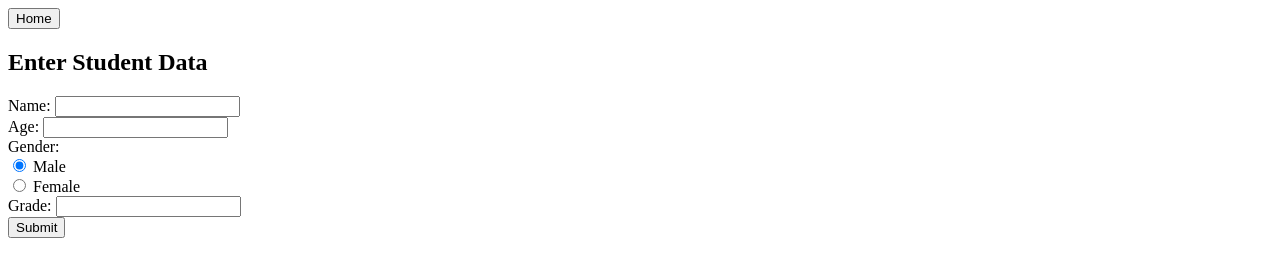
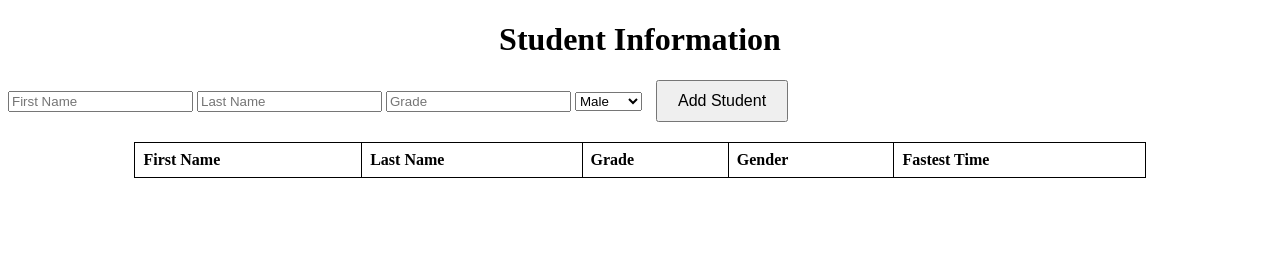
Before and after one commit to Bodie-Zwank/FeedTheCats, a plain HTML site: page names/names.html in a window 1280 px wide. Drawn offline with Linux system fonts and the light colour scheme.

Commit message:
changed names

```diff
--- a/names/names.css
+++ b/names/names.css
@@ -1,67 +1,41 @@
-/* CSS for side-by-side radio buttons */
-.gender-options {
-  display: flex;
-  justify-content: space-between;
+/* styles.css */
+
+/* Centering the title */
+h1 {
+  text-align: center;
 }
 
-.gender-options div {
-  flex-basis: 48%;
-}
-
-body {
-  font-family: Arial, sans-serif;
-  margin: 0;
-  padding: 0;
-  background-color: #f4f4f4;
-}
-
-.container {
-  max-width: 600px;
-  margin: 50px auto;
-  padding: 20px;
-  background-color: #fff;
-  border-radius: 8px;
-  box-shadow: 0 2px 4px rgba(0, 0, 0, 0.1);
-}
-
-h2 {
-  text-align: center;
-  color: #333;
-}
-
-form {
+/* Styling the button container */
+.button-container {
+  display: flex;
+  justify-content: center;
   margin-top: 20px;
 }
 
-.form-group {
-  margin-bottom: 20px;
-}
-
-label {
-  display: block;
-  margin-bottom: 5px;
-  color: #666;
-}
-
-input[type="text"] {
-  width: 100%;
-  padding: 10px;
-  border: 1px solid #ccc;
-  border-radius: 4px;
-  font-size: 16px;
-}
-
-input[type="submit"] {
-  width: 100%;
-  padding: 10px;
-  border: none;
-  border-radius: 4px;
-  background-color: #007bff;
-  color: #fff;
+button {
+  margin: 0 10px;
+  padding: 10px 20px;
   font-size: 16px;
   cursor: pointer;
 }
 
-input[type="submit"]:hover {
-  background-color: #0056b3;
+/* Styling the table */
+table {
+  border-collapse: collapse;
+  width: 80%; /* Adjust as needed */
+  margin: 20px auto; /* Center the table */
 }
+
+/* Styling the table headers */
+th {
+  border: 1px solid black;
+  padding: 8px;
+  text-align: left;
+}
+
+/* Styling the table cells */
+td {
+  border: 1px solid black;
+  padding: 8px;
+  text-align: left;
+}
--- a/names/names.html
+++ b/names/names.html
@@ -1,45 +1,38 @@
 <!DOCTYPE html>
 <html lang="en">
 <head>
-<meta charset="UTF-8">
-<meta name="viewport" content="width=device-width, initial-scale=1.0">
-<title>Student Data Entry</title>
-<link rel="stylesheet" href="enter.css">
+  <meta charset="UTF-8">
+  <meta name="viewport" content="width=device-width, initial-scale=1.0">
+  <title>Names Page</title>
+  <link rel="stylesheet" href="names.css">
 </head>
 <body>
+  <h1>Student Information</h1>
+  <div id="addStudentForm">
+    <input type="text" id="firstNameInput" placeholder="First Name">
+    <input type="text" id="lastNameInput" placeholder="Last Name">
+    <input type="text" id="gradeInput" placeholder="Grade">
+    <select id="genderInput">
+      <option value="Male">Male</option>
+      <option value="Female">Female</option>
+    </select>
+    <button onclick="addStudent()">Add Student</button>
+  </div>
+  <table id="studentsTable">
+    <thead>
+      <tr>
+        <th>First Name</th>
+        <th>Last Name</th>
+        <th>Grade</th>
+        <th>Gender</th>
+        <th>Fastest Time</th>
+      </tr>
+    </thead>
+    <tbody id="studentsTableBody">
+      <!-- Rows will be dynamically added here -->
+    </tbody>
+  </table>
 
-<div class="container">
-  <button onclick="window.location.href='../index.html'">Home</button>
-  <h2>Enter Student Data</h2>
-  <form id="studentForm">
-    <div class="form-group">
-      <label for="name">Name:</label>
-      <input type="text" id="name" name="name" required>
-    </div>
-    <div class="form-group">
-      <label for="age">Age:</label>
-      <input type="text" id="age" name="age" required>
-    </div>
-    <div class="form-group">
-      <label for="gender">Gender:</label>
-      <div>
-        <input type="radio" id="male" name="gender" value="male" checked>
-        <label for="male">Male</label>
-      </div>
-      <div>
-        <input type="radio" id="female" name="gender" value="female">
-        <label for="female">Female</label>
-      </div>
-    </div>
-    <div class="form-group">
-      <label for="grade">Grade:</label>
-      <input type="text" id="grade" name="grade" required>
-    </div>
-    <input type="submit" value="Submit">
-  </form>
-</div>
-
-<script src="enter.js"></script>
-
+  <script src="names.js"></script>
 </body>
 </html>
--- a/names/names.js
+++ b/names/names.js
@@ -1,15 +1,25 @@
-document.getElementById("studentForm").addEventListener("submit", function(event) {
-    event.preventDefault();
-    var name = document.getElementById("name").value;
-    var age = document.getElementById("age").value;
-    var grade = document.getElementById("grade").value;
+function addStudent() {
+  // Get input values
+  var firstName = document.getElementById("firstNameInput").value;
+  var lastName = document.getElementById("lastNameInput").value;
+  var grade = document.getElementById("gradeInput").value;
+  var gender = document.getElementById("genderInput").value;
 
-    // Here, you can perform any further action like sending data to a server or storing in local storage
+  // Create a new row
+  var table = document.getElementById("studentsTableBody");
+  var newRow = table.insertRow();
 
-    // For this example, let's just log the data to the console
-    console.log("Name:", name);
-    console.log("Age:", age);
-    console.log("Grade:", grade);
+  // Insert cells into the row
+  var firstNameCell = newRow.insertCell(0);
+  var lastNameCell = newRow.insertCell(1);
+  var gradeCell = newRow.insertCell(2);
+  var genderCell = newRow.insertCell(3);
+  var timeCell = newRow.insertCell(4);
 
-    // You can add further processing or redirection logic here
-  });
+  // Populate the cells with input values
+  firstNameCell.innerHTML = firstName;
+  lastNameCell.innerHTML = lastName;
+  gradeCell.innerHTML = grade;
+  genderCell.innerHTML = gender;
+  timeCell.innerHTML = "n/a"; // Empty for now
+}
```
